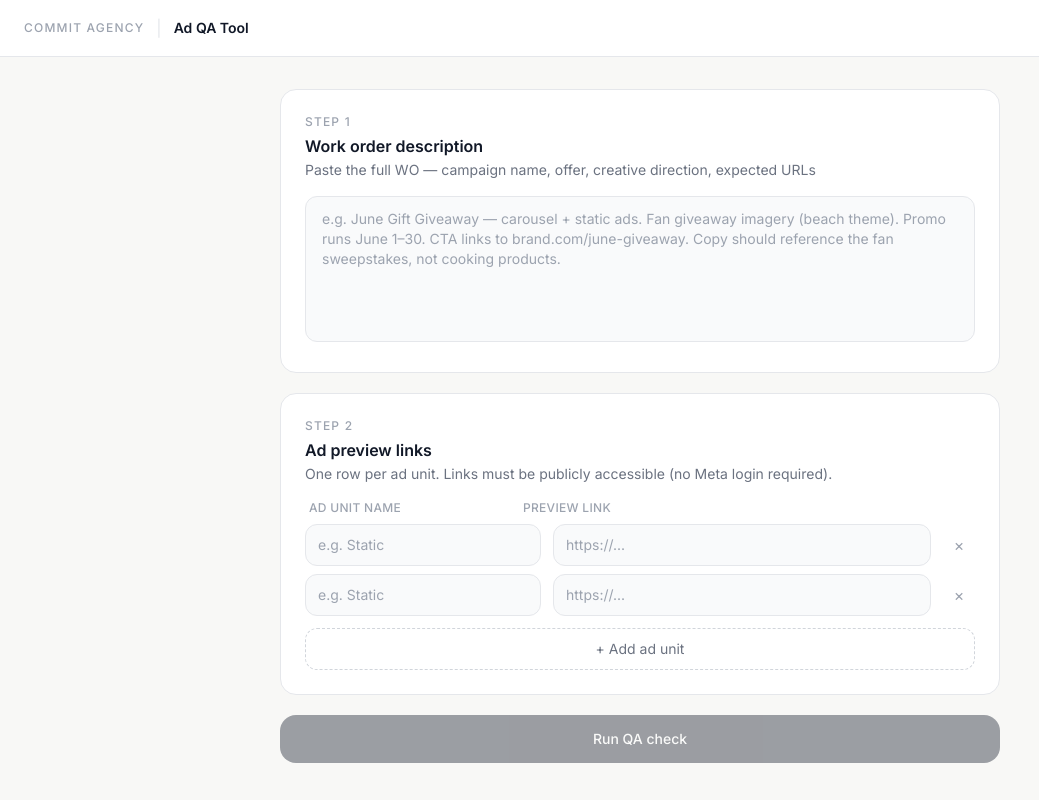
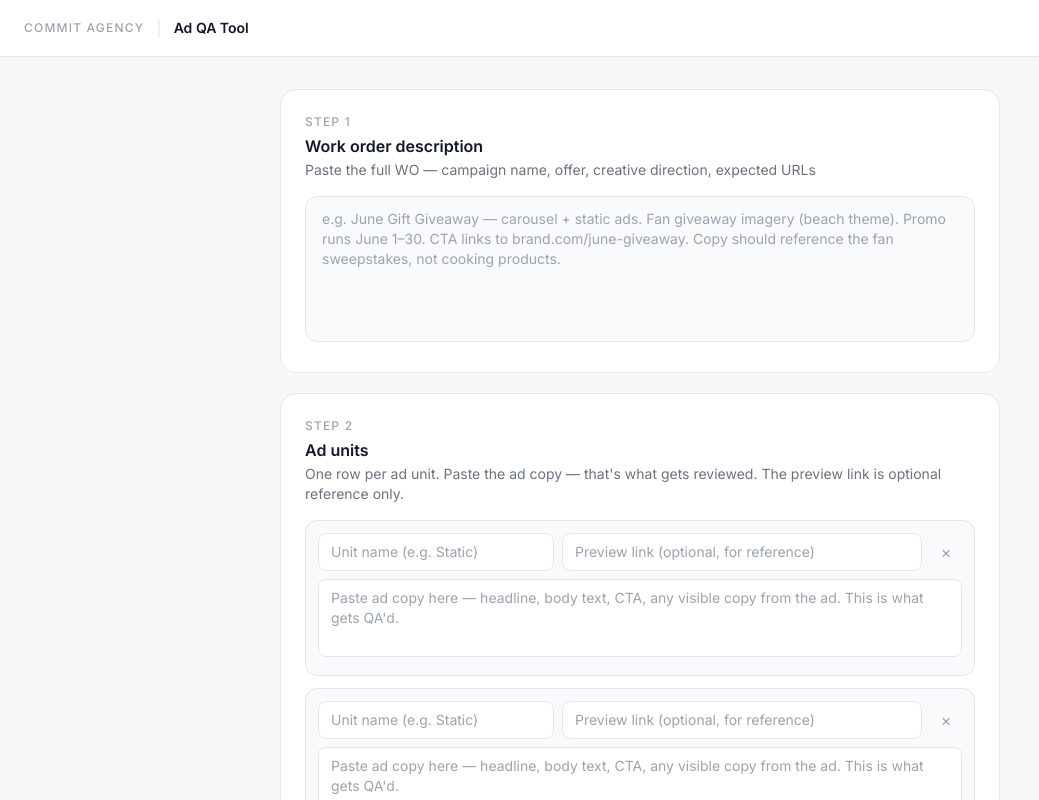
Before and after one commit to jruiz-oss/MetaPreviewQA, a Next.js app: page /qa in a window 1280 px wide. Shown: the top 800 px of the page, without its empty margins (0-1039 px from the left). Built offline with nearby package versions, Linux system fonts and the light colour scheme.

Commit message:
fix: add ad copy paste field, use pasted copy for QA instead of scraping

```diff
--- a/app/api/qa/route.ts
+++ b/app/api/qa/route.ts
@@ -45,6 +45,7 @@ IMPORTANT: Respond ONLY with valid JSON. No prose before or after. Use this exac
 type AdUnit = {
   name: string;
   link: string;
+  copy?: string;
 };
 
 export async function POST(request: Request) {
@@ -60,21 +61,29 @@ export async function POST(request: Request) {
     );
   }
 
-  // Fetch page content for each unit in parallel
+  // For each unit: use pasted copy if provided, fall back to scraping the URL
   const unitContents = await Promise.all(
     units.map(async (unit) => {
-      const text = await fetchPageText(unit.link);
-      return { ...unit, fetchedContent: text };
+      if (unit.copy?.trim()) {
+        return { ...unit, fetchedContent: unit.copy.trim(), source: "pasted" };
+      }
+      const text = unit.link ? await fetchPageText(unit.link) : null;
+      return { ...unit, fetchedContent: text, source: "scraped" };
     })
   );
 
   // Build the user message
   const unitSections = unitContents
     .map((unit) => {
-      const content = unit.fetchedContent
-        ? `Fetched content:\n${unit.fetchedContent}`
-        : "Note: Could not fetch this URL. It may require a Meta login. Review based on WO only and mark url_cta as warning.";
-      return `---\nAd unit: ${unit.name || "Unnamed"}\nURL: ${unit.link}\n${content}`;
+      let content: string;
+      if (unit.fetchedContent) {
+        const label = unit.source === "pasted" ? "Ad copy (pasted by reviewer)" : "Fetched content";
+        content = `${label}:\n${unit.fetchedContent}`;
+      } else {
+        content = "Note: No ad copy was provided and the URL could not be fetched (likely requires login). Review based on WO only — mark copy_creative_alignment and grammar_typos as warning due to missing content.";
+      }
+      const urlLine = unit.link ? `\nURL: ${unit.link}` : "";
+      return `---\nAd unit: ${unit.name || "Unnamed"}${urlLine}\n${content}`;
     })
     .join("\n\n");
 
--- a/app/qa/page.tsx
+++ b/app/qa/page.tsx
@@ -6,6 +6,7 @@ type AdUnit = {
   id: string;
   name: string;
   link: string;
+  copy: string;
 };
 
 type CheckResult = {
@@ -90,8 +91,8 @@ function CheckRow({ label, result }: { label: string; result: CheckResult }) {
 export default function QAPage() {
   const [wo, setWo] = useState("");
   const [units, setUnits] = useState<AdUnit[]>([
-    { id: "1", name: "", link: "" },
-    { id: "2", name: "", link: "" },
+    { id: "1", name: "", link: "", copy: "" },
+    { id: "2", name: "", link: "", copy: "" },
   ]);
   const [loading, setLoading] = useState(false);
   const [result, setResult] = useState<QAResult | null>(null);
@@ -100,7 +101,7 @@ export default function QAPage() {
   function addUnit() {
     setUnits((prev) => [
       ...prev,
-      { id: String(Date.now()), name: "", link: "" },
+      { id: String(Date.now()), name: "", link: "", copy: "" },
     ]);
   }
 
@@ -109,7 +110,7 @@ export default function QAPage() {
     setUnits((prev) => prev.filter((u) => u.id !== id));
   }
 
-  function updateUnit(id: string, field: "name" | "link", value: string) {
+  function updateUnit(id: string, field: "name" | "link" | "copy", value: string) {
     setUnits((prev) =>
       prev.map((u) => (u.id === id ? { ...u, [field]: value } : u))
     );
@@ -117,7 +118,7 @@ export default function QAPage() {
 
   async function runQA() {
     if (!wo.trim()) return;
-    const filledUnits = units.filter((u) => u.link.trim());
+    const filledUnits = units.filter((u) => u.link.trim() || u.copy.trim());
     if (filledUnits.length === 0) return;
 
     setLoading(true);
@@ -203,39 +204,29 @@ export default function QAPage() {
                   Step 2
                 </p>
                 <h2 className="text-base font-semibold text-gray-900">
-                  Ad preview links
+                  Ad units
                 </h2>
                 <p className="text-sm text-gray-500 mt-0.5">
-                  One row per ad unit. Links must be publicly accessible (no
-                  Meta login required).
+                  One row per ad unit. Paste the ad copy — that&apos;s what gets reviewed. The preview link is optional reference only.
                 </p>
               </div>
 
-              {/* Column headers */}
-              <div className="grid grid-cols-[1fr_2fr_32px] gap-3 mb-2 px-1">
-                <span className="text-xs font-medium text-gray-400 uppercase tracking-wide">
-                  Ad unit name
-                </span>
-                <span className="text-xs font-medium text-gray-400 uppercase tracking-wide">
-                  Preview link
-                </span>
-                <span />
-              </div>
-
-              <div className="space-y-2">
+              <div className="space-y-3">
                 {units.map((unit) => (
                   <div
                     key={unit.id}
-                    className="grid grid-cols-[1fr_2fr_32px] gap-3 items-center"
+                    className="rounded-xl border border-gray-200 bg-gray-50 p-3 space-y-2"
                   >
+                    {/* Name + link row */}
+                    <div className="grid grid-cols-[1fr_2fr_32px] gap-2 items-center">
                       <input
                         type="text"
                         value={unit.name}
                         onChange={(e) =>
                           updateUnit(unit.id, "name", e.target.value)
                         }
-                      placeholder="e.g. Static"
-                      className="px-3 py-2.5 rounded-xl border border-gray-200 bg-gray-50 text-sm text-gray-900 placeholder-gray-400 focus:outline-none focus:ring-2 focus:ring-gray-900 focus:border-transparent"
+                        placeholder="Unit name (e.g. Static)"
+                        className="px-3 py-2 rounded-lg border border-gray-200 bg-white text-sm text-gray-900 placeholder-gray-400 focus:outline-none focus:ring-2 focus:ring-gray-900 focus:border-transparent"
                       />
                       <input
                         type="text"
@@ -243,8 +234,8 @@ export default function QAPage() {
                         onChange={(e) =>
                           updateUnit(unit.id, "link", e.target.value)
                         }
-                      placeholder="https://..."
-                      className="px-3 py-2.5 rounded-xl border border-gray-200 bg-gray-50 text-sm text-gray-900 placeholder-gray-400 focus:outline-none focus:ring-2 focus:ring-gray-900 focus:border-transparent"
+                        placeholder="Preview link (optional, for reference)"
+                        className="px-3 py-2 rounded-lg border border-gray-200 bg-white text-sm text-gray-900 placeholder-gray-400 focus:outline-none focus:ring-2 focus:ring-gray-900 focus:border-transparent"
                       />
                       <button
                         onClick={() => removeUnit(unit.id)}
@@ -254,6 +245,17 @@ export default function QAPage() {
                       >
                         ×
                       </button>
+                    </div>
+                    {/* Ad copy textarea */}
+                    <textarea
+                      value={unit.copy}
+                      onChange={(e) =>
+                        updateUnit(unit.id, "copy", e.target.value)
+                      }
+                      rows={3}
+                      placeholder="Paste ad copy here — headline, body text, CTA, any visible copy from the ad. This is what gets QA'd."
+                      className="w-full px-3 py-2 rounded-lg border border-gray-200 bg-white text-sm text-gray-900 placeholder-gray-400 focus:outline-none focus:ring-2 focus:ring-gray-900 focus:border-transparent resize-none"
+                    />
                   </div>
                 ))}
               </div>
@@ -277,7 +279,7 @@ export default function QAPage() {
               disabled={
                 loading ||
                 !wo.trim() ||
-                units.every((u) => !u.link.trim())
+                units.every((u) => !u.link.trim() && !u.copy.trim())
               }
               className="w-full py-3.5 rounded-2xl bg-gray-900 text-white text-sm font-medium hover:bg-gray-800 transition-colors disabled:opacity-40 disabled:cursor-not-allowed flex items-center justify-center gap-2"
             >
```
Lines whose indentation alone changed are shown as unchanged.
